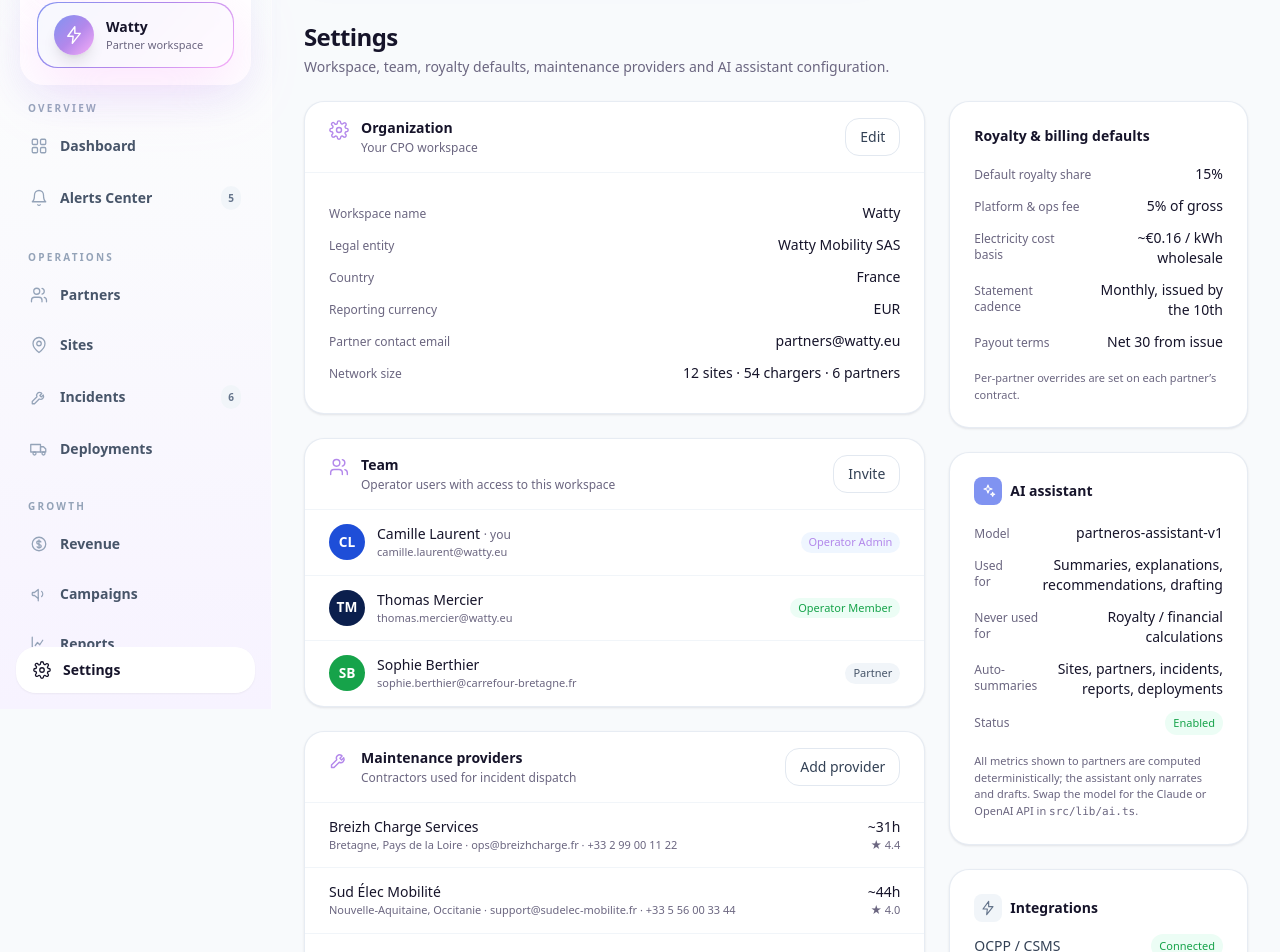
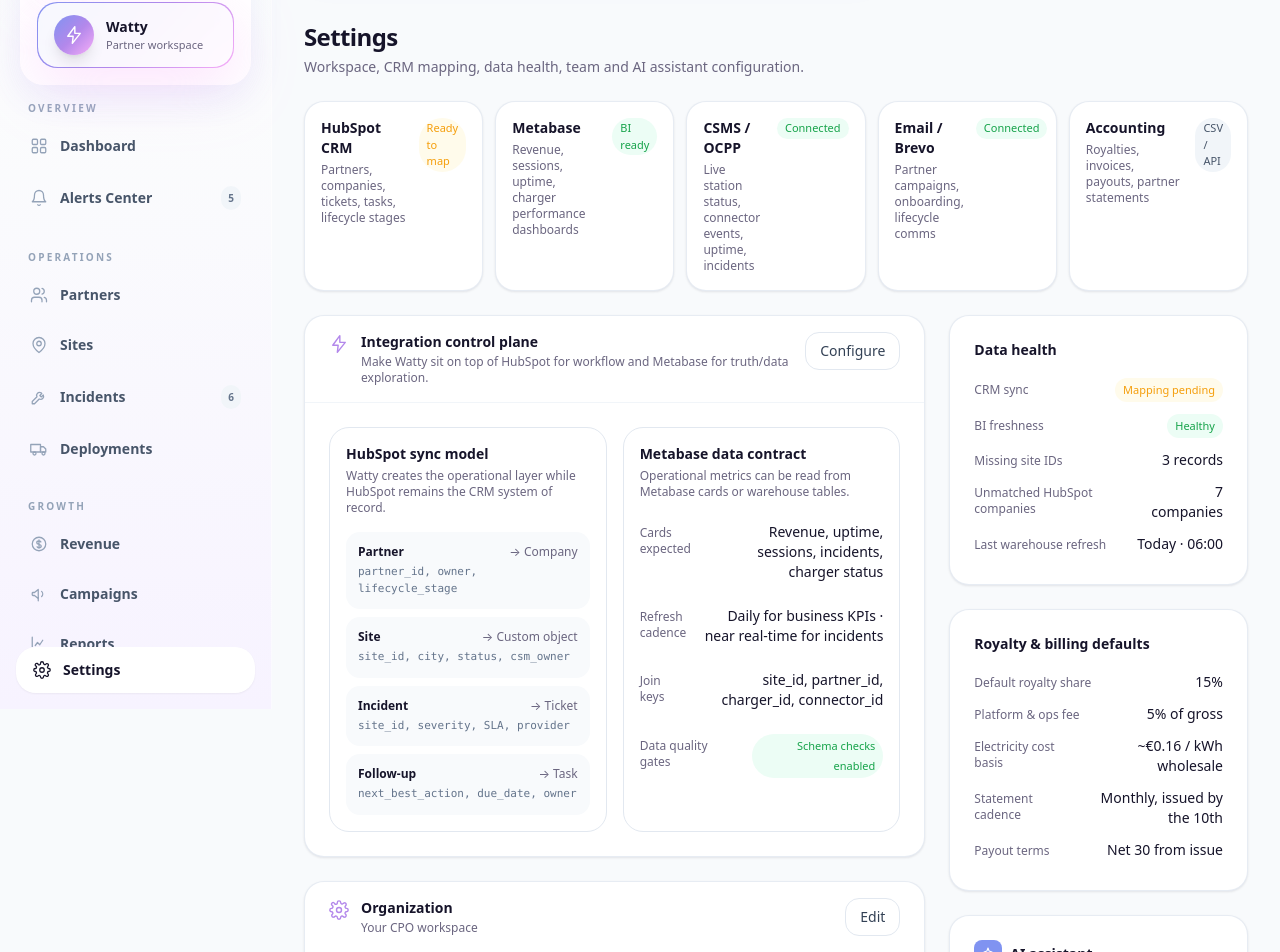
Before and after one commit to berthiertimothee-cell/WattyPartner, a Next.js app: page /settings in a window 1280 px wide. Shown: the part 91-1043 px from the top of the page. Built offline with nearby package versions, Linux system fonts and the light colour scheme.

Commit message:
Add CRM and Metabase integration control plane

```diff
--- a/src/app/settings/page.tsx
+++ b/src/app/settings/page.tsx
@@ -3,6 +3,21 @@
 import { BoltIcon, CogIcon, SparkleIcon, UsersIcon, WrenchIcon } from "@/components/Icons";
 import * as db from "@/lib/mock-data";
 import { titleCase } from "@/lib/utils";
+
+const DATA_STACK = [
+  ["HubSpot CRM", "Partners, companies, tickets, tasks, lifecycle stages", "Ready to map", "amber"],
+  ["Metabase", "Revenue, sessions, uptime, charger performance dashboards", "BI ready", "green"],
+  ["CSMS / OCPP", "Live station status, connector events, uptime, incidents", "Connected", "green"],
+  ["Email / Brevo", "Partner campaigns, onboarding, lifecycle comms", "Connected", "green"],
+  ["Accounting", "Royalties, invoices, payouts, partner statements", "CSV / API", "neutral"],
+];
+
+const HUBSPOT_FIELDS = [
+  ["Partner", "Company", "partner_id, owner, lifecycle_stage"],
+  ["Site", "Custom object", "site_id, city, status, csm_owner"],
+  ["Incident", "Ticket", "site_id, severity, SLA, provider"],
+  ["Follow-up", "Task", "next_best_action, due_date, owner"],
+];
 
 export default function SettingsPage() {
   const org = getOrganization();
@@ -12,109 +27,61 @@
 
   return (
     <div>
-      <PageHeader title="Settings" subtitle="Workspace, team, royalty defaults, maintenance providers and AI assistant configuration." />
+      <PageHeader title="Settings" subtitle="Workspace, CRM mapping, data health, team and AI assistant configuration." />
+
+      <div className="mb-6 grid gap-3 lg:grid-cols-5">
+        {DATA_STACK.map(([name, purpose, status, tone]) => <IntegrationTile key={name} name={name} purpose={purpose} status={status} tone={tone} />)}
+      </div>
 
       <div className="grid grid-cols-1 gap-6 lg:grid-cols-3">
         <div className="space-y-6 lg:col-span-2">
           <Card>
-            <CardHeader title="Organization" subtitle="Your CPO workspace" icon={<CogIcon className="h-5 w-5" />} action={<ActionButton>Edit</ActionButton>} />
-            <div className="card-pad">
-              <dl>
-                <KeyValue label="Workspace name">{org.name}</KeyValue>
-                <KeyValue label="Legal entity">{org.legalName}</KeyValue>
-                <KeyValue label="Country">{org.country}</KeyValue>
-                <KeyValue label="Reporting currency">{org.currency}</KeyValue>
-                <KeyValue label="Partner contact email">{org.contactEmail}</KeyValue>
-                <KeyValue label="Network size">{m.totalSitesCount} sites · {m.totalChargersCount} chargers · {m.partnersCount} partners</KeyValue>
-              </dl>
+            <CardHeader title="Integration control plane" subtitle="Make Watty sit on top of HubSpot for workflow and Metabase for truth/data exploration." icon={<BoltIcon className="h-5 w-5" />} action={<ActionButton>Configure</ActionButton>} />
+            <div className="card-pad grid gap-4 md:grid-cols-2">
+              <div className="rounded-2xl border border-slate-200 bg-white p-4">
+                <p className="text-sm font-bold text-ink">HubSpot sync model</p>
+                <p className="mt-1 text-xs text-muted">Watty creates the operational layer while HubSpot remains the CRM system of record.</p>
+                <div className="mt-4 space-y-2">
+                  {HUBSPOT_FIELDS.map(([watty, hs, fields]) => <Mapping key={watty} watty={watty} hs={hs} fields={fields} />)}
+                </div>
+              </div>
+              <div className="rounded-2xl border border-slate-200 bg-white p-4">
+                <p className="text-sm font-bold text-ink">Metabase data contract</p>
+                <p className="mt-1 text-xs text-muted">Operational metrics can be read from Metabase cards or warehouse tables.</p>
+                <div className="mt-4 space-y-3 text-sm">
+                  <KeyValue label="Cards expected">Revenue, uptime, sessions, incidents, charger status</KeyValue>
+                  <KeyValue label="Refresh cadence">Daily for business KPIs · near real-time for incidents</KeyValue>
+                  <KeyValue label="Join keys">site_id, partner_id, charger_id, connector_id</KeyValue>
+                  <KeyValue label="Data quality gates"><Badge tone="green">Schema checks enabled</Badge></KeyValue>
+                </div>
+              </div>
             </div>
           </Card>
 
           <Card>
+            <CardHeader title="Organization" subtitle="Your CPO workspace" icon={<CogIcon className="h-5 w-5" />} action={<ActionButton>Edit</ActionButton>} />
+            <div className="card-pad"><dl><KeyValue label="Workspace name">{org.name}</KeyValue><KeyValue label="Legal entity">{org.legalName}</KeyValue><KeyValue label="Country">{org.country}</KeyValue><KeyValue label="Reporting currency">{org.currency}</KeyValue><KeyValue label="Partner contact email">{org.contactEmail}</KeyValue><KeyValue label="Network size">{m.totalSitesCount} sites · {m.totalChargersCount} chargers · {m.partnersCount} partners</KeyValue></dl></div>
+          </Card>
+
+          <Card>
             <CardHeader title="Team" subtitle="Operator users with access to this workspace" icon={<UsersIcon className="h-5 w-5" />} action={<ActionButton>Invite</ActionButton>} />
-            <div className="divide-y divide-slate-100">
-              {db.users.map((u) => (
-                <div key={u.id} className="flex items-center gap-3 px-5 py-3.5 sm:px-6">
-                  <Avatar name={u.name} color={u.avatarColor} size={36} />
-                  <div className="min-w-0 flex-1">
-                    <p className="text-sm font-medium text-ink">{u.name} {u.id === user.id && <span className="text-xs text-muted">· you</span>}</p>
-                    <p className="text-[11px] text-muted">{u.email}</p>
-                  </div>
-                  <Badge tone={u.role === "operator_admin" ? "blue" : u.role === "partner" ? "neutral" : "green"}>{titleCase(u.role.replace("operator_", "operator "))}</Badge>
-                </div>
-              ))}
-            </div>
+            <div className="divide-y divide-slate-100">{db.users.map((u) => <div key={u.id} className="flex items-center gap-3 px-5 py-3.5 sm:px-6"><Avatar name={u.name} color={u.avatarColor} size={36} /><div className="min-w-0 flex-1"><p className="text-sm font-medium text-ink">{u.name} {u.id === user.id && <span className="text-xs text-muted">· you</span>}</p><p className="text-[11px] text-muted">{u.email}</p></div><Badge tone={u.role === "operator_admin" ? "blue" : u.role === "partner" ? "neutral" : "green"}>{titleCase(u.role.replace("operator_", "operator "))}</Badge></div>)}</div>
           </Card>
 
           <Card>
             <CardHeader title="Maintenance providers" subtitle="Contractors used for incident dispatch" icon={<WrenchIcon className="h-5 w-5" />} action={<ActionButton>Add provider</ActionButton>} />
-            <div className="divide-y divide-slate-100">
-              {providers.map((p) => (
-                <div key={p.id} className="flex items-center justify-between gap-3 px-5 py-3.5 sm:px-6">
-                  <div className="min-w-0">
-                    <p className="text-sm font-medium text-ink">{p.name}</p>
-                    <p className="text-[11px] text-muted">{p.regions.join(", ")} · {p.contactEmail} · {p.phone}</p>
-                  </div>
-                  <div className="text-right">
-                    <p className="text-sm font-medium tabular-nums text-ink">~{p.avgResolutionHours}h</p>
-                    <p className="text-[11px] text-muted">★ {p.rating.toFixed(1)}</p>
-                  </div>
-                </div>
-              ))}
-            </div>
+            <div className="divide-y divide-slate-100">{providers.map((p) => <div key={p.id} className="flex items-center justify-between gap-3 px-5 py-3.5 sm:px-6"><div className="min-w-0"><p className="text-sm font-medium text-ink">{p.name}</p><p className="text-[11px] text-muted">{p.regions.join(", ")} · {p.contactEmail} · {p.phone}</p></div><div className="text-right"><p className="text-sm font-medium tabular-nums text-ink">~{p.avgResolutionHours}h</p><p className="text-[11px] text-muted">★ {p.rating.toFixed(1)}</p></div></div>)}</div>
           </Card>
         </div>
 
         <div className="space-y-6">
-          <Card className="card-pad">
-            <h2 className="section-title mb-3">Royalty & billing defaults</h2>
-            <dl>
-              <KeyValue label="Default royalty share">15%</KeyValue>
-              <KeyValue label="Platform & ops fee">5% of gross</KeyValue>
-              <KeyValue label="Electricity cost basis">~€0.16 / kWh wholesale</KeyValue>
-              <KeyValue label="Statement cadence">Monthly, issued by the 10th</KeyValue>
-              <KeyValue label="Payout terms">Net 30 from issue</KeyValue>
-            </dl>
-            <p className="mt-3 text-[11px] text-muted">Per-partner overrides are set on each partner’s contract.</p>
-          </Card>
-
-          <Card className="card-pad">
-            <div className="mb-3 flex items-center gap-2">
-              <span className="flex h-7 w-7 items-center justify-center rounded-lg bg-brand text-white"><SparkleIcon className="h-4 w-4" /></span>
-              <h2 className="section-title">AI assistant</h2>
-            </div>
-            <dl>
-              <KeyValue label="Model">partneros-assistant-v1</KeyValue>
-              <KeyValue label="Used for">Summaries, explanations, recommendations, drafting</KeyValue>
-              <KeyValue label="Never used for">Royalty / financial calculations</KeyValue>
-              <KeyValue label="Auto-summaries">Sites, partners, incidents, reports, deployments</KeyValue>
-              <KeyValue label="Status"><Badge tone="green">Enabled</Badge></KeyValue>
-            </dl>
-            <p className="mt-3 text-[11px] text-muted">All metrics shown to partners are computed deterministically; the assistant only narrates and drafts. Swap the model for the Claude or OpenAI API in <code>src/lib/ai.ts</code>.</p>
-          </Card>
-
-          <Card className="card-pad">
-            <div className="mb-3 flex items-center gap-2">
-              <span className="flex h-7 w-7 items-center justify-center rounded-lg bg-slate-100 text-slate-500"><BoltIcon className="h-4 w-4" /></span>
-              <h2 className="section-title">Integrations</h2>
-            </div>
-            <ul className="space-y-2 text-sm">
-              {[
-                ["OCPP / CSMS", "Connected", "green"],
-                ["Accounting (export)", "CSV / API", "neutral"],
-                ["Mapbox", "Configured", "green"],
-                ["Email (partner comms)", "Connected", "green"],
-                ["Claude API", "Bring your key", "amber"],
-              ].map(([name, status, tone]) => (
-                <li key={name as string} className="flex items-center justify-between">
-                  <span className="text-slate-700">{name}</span>
-                  <Badge tone={tone as never}>{status}</Badge>
-                </li>
-              ))}
-            </ul>
-          </Card>
+          <Card className="card-pad"><h2 className="section-title mb-3">Data health</h2><dl><KeyValue label="CRM sync"><Badge tone="amber">Mapping pending</Badge></KeyValue><KeyValue label="BI freshness"><Badge tone="green">Healthy</Badge></KeyValue><KeyValue label="Missing site IDs">3 records</KeyValue><KeyValue label="Unmatched HubSpot companies">7 companies</KeyValue><KeyValue label="Last warehouse refresh">Today · 06:00</KeyValue></dl></Card>
+          <Card className="card-pad"><h2 className="section-title mb-3">Royalty & billing defaults</h2><dl><KeyValue label="Default royalty share">15%</KeyValue><KeyValue label="Platform & ops fee">5% of gross</KeyValue><KeyValue label="Electricity cost basis">~€0.16 / kWh wholesale</KeyValue><KeyValue label="Statement cadence">Monthly, issued by the 10th</KeyValue><KeyValue label="Payout terms">Net 30 from issue</KeyValue></dl></Card>
+          <Card className="card-pad"><div className="mb-3 flex items-center gap-2"><span className="flex h-7 w-7 items-center justify-center rounded-lg bg-brand text-white"><SparkleIcon className="h-4 w-4" /></span><h2 className="section-title">AI assistant</h2></div><dl><KeyValue label="Model">partneros-assistant-v1</KeyValue><KeyValue label="Used for">Summaries, workflow routing, drafting, next-best-actions</KeyValue><KeyValue label="Never used for">Royalty / financial calculations</KeyValue><KeyValue label="Status"><Badge tone="green">Enabled</Badge></KeyValue></dl></Card>
         </div>
       </div>
     </div>
   );
 }
+function IntegrationTile({ name, purpose, status, tone }: { name: string; purpose: string; status: string; tone: string }) { return <div className="card p-4"><div className="flex items-start justify-between gap-3"><div><p className="text-sm font-bold text-ink">{name}</p><p className="mt-1 text-xs text-muted">{purpose}</p></div><Badge tone={tone as never}>{status}</Badge></div></div>; }
+function Mapping({ watty, hs, fields }: { watty: string; hs: string; fields: string }) { return <div className="rounded-xl bg-slate-50 p-3"><div className="flex items-center justify-between text-xs"><span className="font-bold text-ink">{watty}</span><span className="text-muted">→ {hs}</span></div><p className="mt-1 font-mono text-[11px] text-slate-500">{fields}</p></div>; }
```
